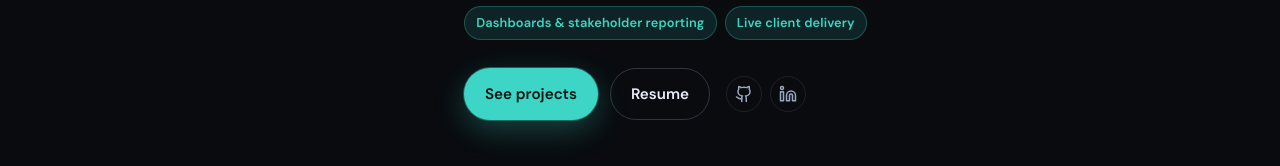
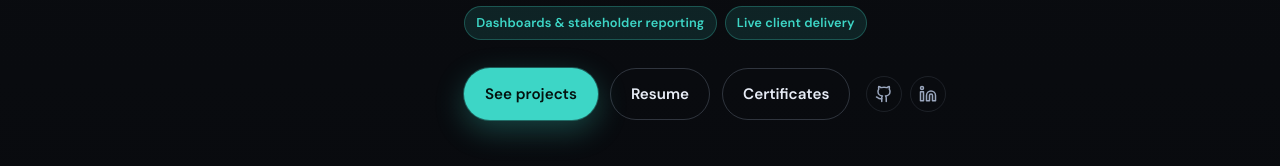
Before and after one commit to amitvaghela19/amitvaghela19.github.io, a React (Vite) app: page /about in a window 1280 px wide. Shown: the part 484-650 px from the top of the page. Built offline with nearby package versions, Linux system fonts and the light colour scheme.

Commit message:
Update About.tsx

```diff
--- a/src/pages/About.tsx
+++ b/src/pages/About.tsx
@@ -150,6 +150,9 @@ export function About() {
               <Link to="/resume" className="btn btn-ghost">
                 Resume
               </Link>
+              <Link to="/certifications" className="btn btn-ghost">
+                Certificates
+              </Link>
               <div className={styles.social}>
                 <a href={site.github} target="_blank" rel="noreferrer" aria-label="GitHub">
                   <GithubIcon size={18} />
```
